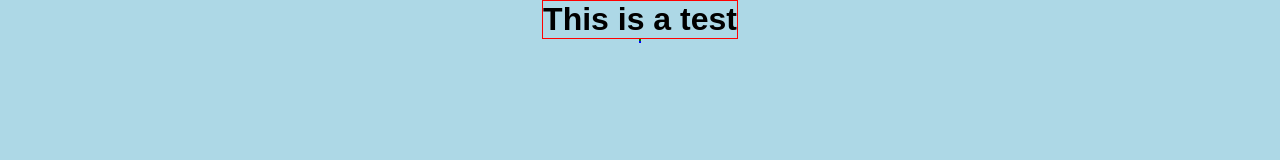
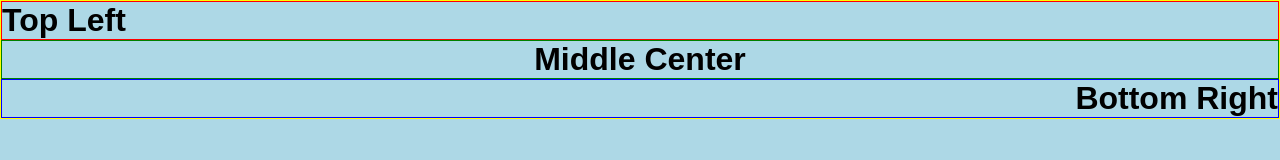
Before and after one commit to orjon/Flexbox_Examples, a plain HTML site: page index.html in a window 1280 px wide. Drawn offline with Linux system fonts and the light colour scheme.

Commit message:
Renaming to flexbox_exmaples

```diff
--- a/css/styles.css
+++ b/css/styles.css
@@ -1,29 +1,49 @@
 * {
-	box-sizing: borderbox;
+	box-sizing: border-box;
 	background-color: lightblue;
-	padding: 0;
-	margin: 0;
+	padding: 0px;
+	margin: 0px;
 	font-family: sans-serif;
+
+}
+
+html {
+	border: 1px solid yellow;
 
 }
 
 body {
 	display: flex;
 	flex-direction: column;
-	align-items: center;
+	align-items: left;
+	justify-content: space-around;
+
 }
 
 #top {
 	border: 1px solid red;
-	height: 100%;
+	flex: 1;
 }
 
 #middle {
 	border: 1px solid green;
+	flex: 1;
 
 }
 
 #bottom {
 	border: 1px solid blue;
+	flex: 1;
+}
 
+.left {
+	text-align: left;
 }
+
+.center {
+	text-align: center;
+}
+
+.right {
+	text-align: right;
+}
--- a/index.html
+++ b/index.html
@@ -6,14 +6,16 @@
 	<link href='css/styles.css' type='text/css' rel='stylesheet'>
 </head>
 <body>
+
 	<div id='top'>
-		<h1>This is a test</h1>
+		<h1 class='left'>Top Left</h1>
 	</div>
 	<div id='middle'>
+		<h1 class='center'>Middle Center</h1>
 
 	</div>
 	<div id='bottom'>
-
+		<h1 class='right'>Bottom Right</h1>
 	</div>
 </body>
 </html>
```
